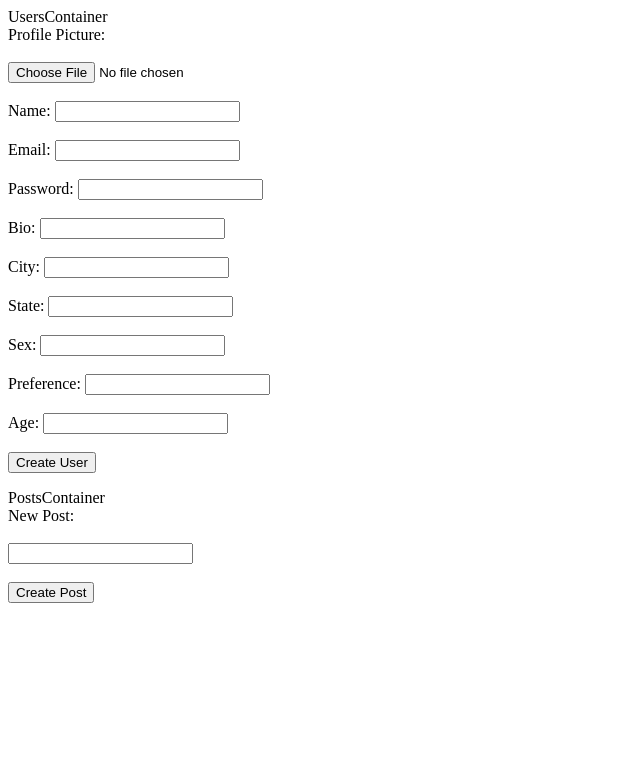
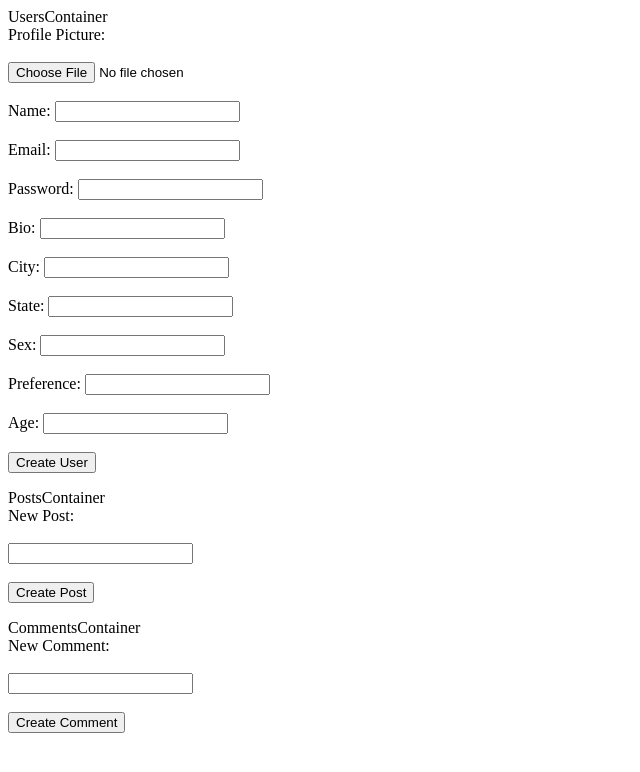
Before and after one commit to braddope10/reactReduxApp, a React (Create React App) app in the folder client-lovesquare/lovesquare-app/: page / in a window 1280 px wide. Shown: the top 772 px of the page, without its empty margins (0-640 px from the left). Built offline with nearby package versions, Linux system fonts and the light colour scheme; no server answers.

Commit message:
included CommentsContainer to render

```diff
--- a/client-lovesquare/lovesquare-app/src/components/App.js
+++ b/client-lovesquare/lovesquare-app/src/components/App.js
@@ -1,12 +1,14 @@
 import React from 'react';
 import UsersContainer from './UsersContainer'
 import PostsContainer from './PostsContainer'
+import CommentsContainer from './CommentsContainer';
 
 const App = () => {
     return(
         <div>
             <UsersContainer />
             <PostsContainer />
+            <CommentsContainer />
         </div>
     )
 }
```
